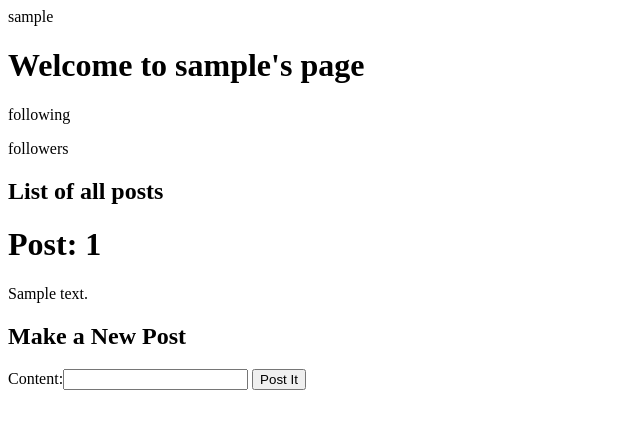
After one commit to Kevinab168/twitter_clone, a Django app: page /users/1 in a window 1280 px wide. The commit adds this page. Shown: the top 429 px of the page, without its empty margins (0-640 px from the left). Run offline with Django 3.2, Linux system fonts and the light colour scheme; tables that the repository leaves empty hold one stand-in row (values such as "Sample post").

Commit message:
Add post functionality

```diff
--- /dev/null
+++ b/make_posts/admin.py
@@ -0,0 +1,4 @@
+from django.contrib import admin
+from .models import User
+
+admin.site.register(User)
--- /dev/null
+++ b/make_posts/forms.py
@@ -0,0 +1,26 @@
+from django import forms
+from django.contrib.auth.forms import AuthenticationForm, UsernameField
+from make_posts.models import Post
+
+
+class UserLoginForm(AuthenticationForm):
+    def __init__(self, request=None, *args, **kwargs):
+        super(UserLoginForm, self).__init__(request=request, *args, **kwargs)
+
+    username = UsernameField(widget=forms.TextInput(attrs={'autofocus': True, 'data-test': 'username'}))
+    password = forms.CharField(
+        strip=False,
+        widget=forms.PasswordInput(attrs={'autocomplete': 'current-password', 'data-test': 'password'}),
+    )
+
+
+class PostForm(forms.ModelForm):
+    class Meta:
+        model = Post
+        fields = ['content']
+        widgets = {
+            'content': forms.TextInput(attrs={'data-test': 'post'})
+        }
+
+    def clean(self):
+        super().clean()
--- /dev/null
+++ b/make_posts/models.py
@@ -0,0 +1,11 @@
+from django.contrib.auth.models import AbstractUser
+from django.db import models
+
+
+class User(AbstractUser):
+    pass
+
+
+class Post(models.Model):
+    content = models.TextField()
+    user = models.ForeignKey(User, on_delete=models.CASCADE)
--- a/make_posts/templates/base.html
+++ b/make_posts/templates/base.html
@@ -6,6 +6,11 @@
     <title>Twitter Page</title>
 </head>
 <body>
+    <div>
+        {% if user.is_authenticated %}
+        {{ user.username }}
+        {% endif %}
+    </div>
     {% block content %}
     {% endblock content %}
 </body>
--- /dev/null
+++ b/make_posts/templates/user_page.html
@@ -0,0 +1,27 @@
+{% extends "base.html" %}
+
+{% block content %}
+<div>
+    <h1 data-test="user">Welcome to {{ user.username}}'s page</h1>
+</div>
+<div>
+    <p>following</p>
+    <p>followers</p>
+</div>
+<div>
+    <h2>List of all posts</h2>
+    {% for post in posts %}
+    <div>
+        <h1>Post: {{ post.pk }}</h1>
+        <p>{{ post.content }}</p>
+    </div>
+    {% endfor %}
+    <h2>Make a New Post</h2>
+    <form action="" method="POST">
+        {% csrf_token %}
+        {{ form }}
+        <input type="submit" value="Post It" data-test="make-post">
+    </form>
+</div>
+
+{% endblock content %}
--- a/requirements.txt
+++ b/requirements.txt
@@ -1,7 +1,10 @@
 asgiref==3.2.10
 attrs==19.3.0
 Django==3.0.8
+factory-boy==2.12.0
+Faker==4.1.1
 flake8==3.8.3
+inflection==0.5.0
 mccabe==0.6.1
 more-itertools==8.4.0
 packaging==20.4
@@ -12,9 +15,12 @@ pyflakes==2.2.0
 pyparsing==2.4.7
 pytest==5.4.3
 pytest-django==3.9.0
+pytest-factoryboy==2.0.3
+python-dateutil==2.8.1
 pytz==2020.1
 selenium==3.141.0
 six==1.15.0
 sqlparse==0.3.1
+text-unidecode==1.3
 urllib3==1.25.9
 wcwidth==0.2.5
--- a/setup.cfg
+++ b/setup.cfg
@@ -2,3 +2,4 @@
 DJANGO_SETTINGS_MODULE = twitter_clone.settings
 [flake8]
 max-line-length = 120
+exclude = migrations
--- a/twitter_clone/settings.py
+++ b/twitter_clone/settings.py
@@ -119,3 +119,5 @@ USE_TZ = True
 # https://docs.djangoproject.com/en/3.0/howto/static-files/
 
 STATIC_URL = '/static/'
+
+AUTH_USER_MODEL = 'make_posts.User'
--- a/twitter_clone/urls.py
+++ b/twitter_clone/urls.py
@@ -19,5 +19,7 @@ from . import views
 
 urlpatterns = [
     path('admin/', admin.site.urls),
-    path('', views.homepage, name='homepage')
+    path('', views.homepage, name='homepage'),
+    path('login', views.log_in, name='log_in'),
+    path('users/<int:user_id>', views.user_page, name='user_page')
 ]
--- a/twitter_clone/views.py
+++ b/twitter_clone/views.py
@@ -1,5 +1,40 @@
-from django.shortcuts import render
+from django.shortcuts import render, redirect
+from django.contrib.auth import authenticate, login,forms
+from make_posts.models import User, Post
+from make_posts.forms import UserLoginForm, PostForm
 
 
 def homepage(request):
     return render(request, 'index.html')
+
+
+def log_in(request):
+    if request.method == 'POST':
+        form = UserLoginForm(data=request.POST)
+        if form.is_valid():
+            username = form.cleaned_data.get('username')
+            password = form.cleaned_data.get('password')
+            user = authenticate(username=username, password=password)
+            if user:
+                login(request, user=user)
+                return redirect('user_page', user.pk)
+    userform = UserLoginForm()
+    context = {'form': userform}
+    return render(request, 'log_in.html', context)
+
+
+def user_page(request, user_id):
+    if request.method == 'POST':
+        postform = PostForm(request.POST)
+        if postform.is_valid():
+            content = postform.cleaned_data.get('content')
+            Post.objects.create(content=content, user=request.user)
+    user = User.objects.get(pk=user_id)
+    postform = PostForm()
+    all_posts = Post.objects.filter(user=user)
+    context = {
+        'user': user,
+        'form': postform,
+        'posts': all_posts
+    }
+    return render(request, 'user_page.html', context)
```
Also changed, not shown: make_posts/templates/log_in.html (added, +10 -0 lines), make_posts/tests/conftest.py (+13 -1 lines), make_posts/tests/factories.py (added, +11 -0 lines), make_posts/tests/functional/test_twitter.py (+15 -2 lines), make_posts/__init__.py (added), make_posts/migrations/0001_initial.py (added), make_posts/migrations/0002_post.py (added), make_posts/migrations/__init__.py (added).
